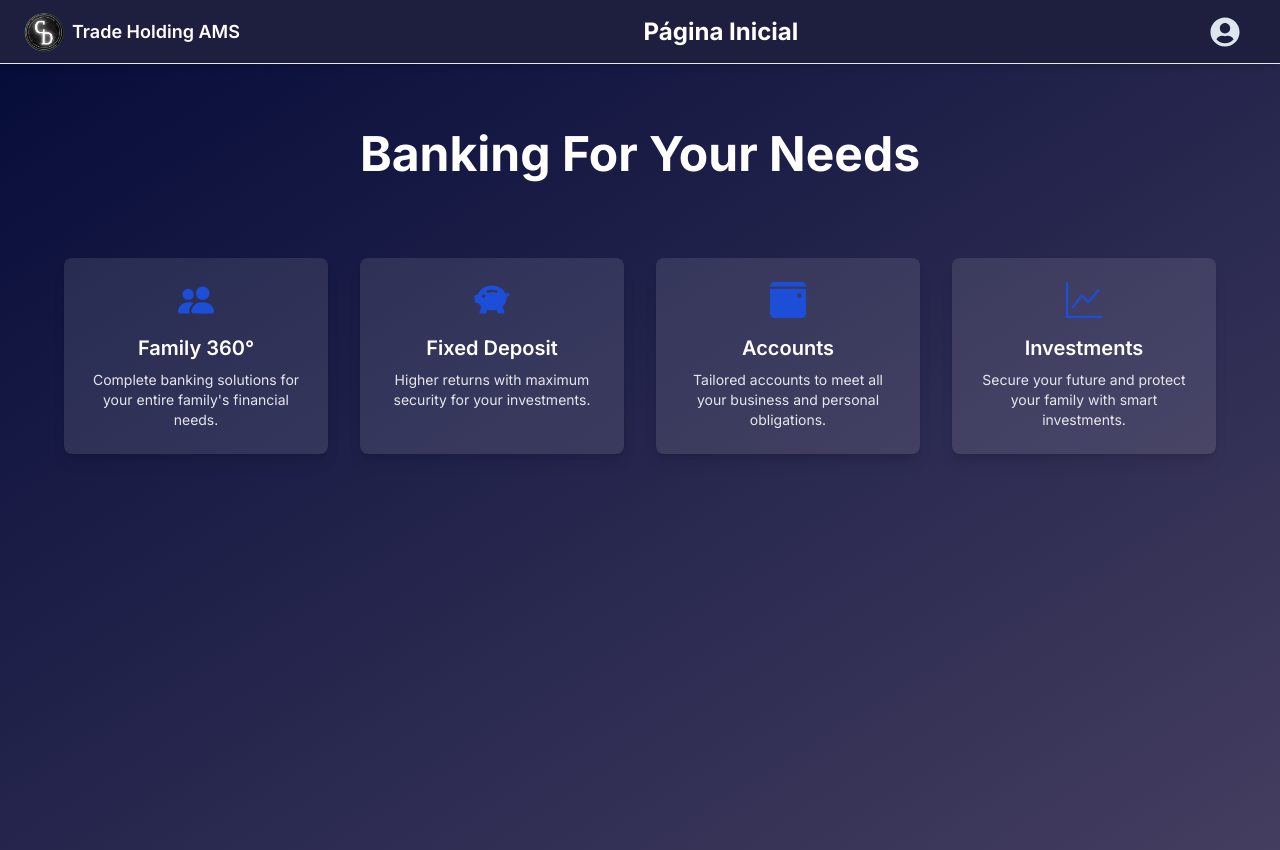
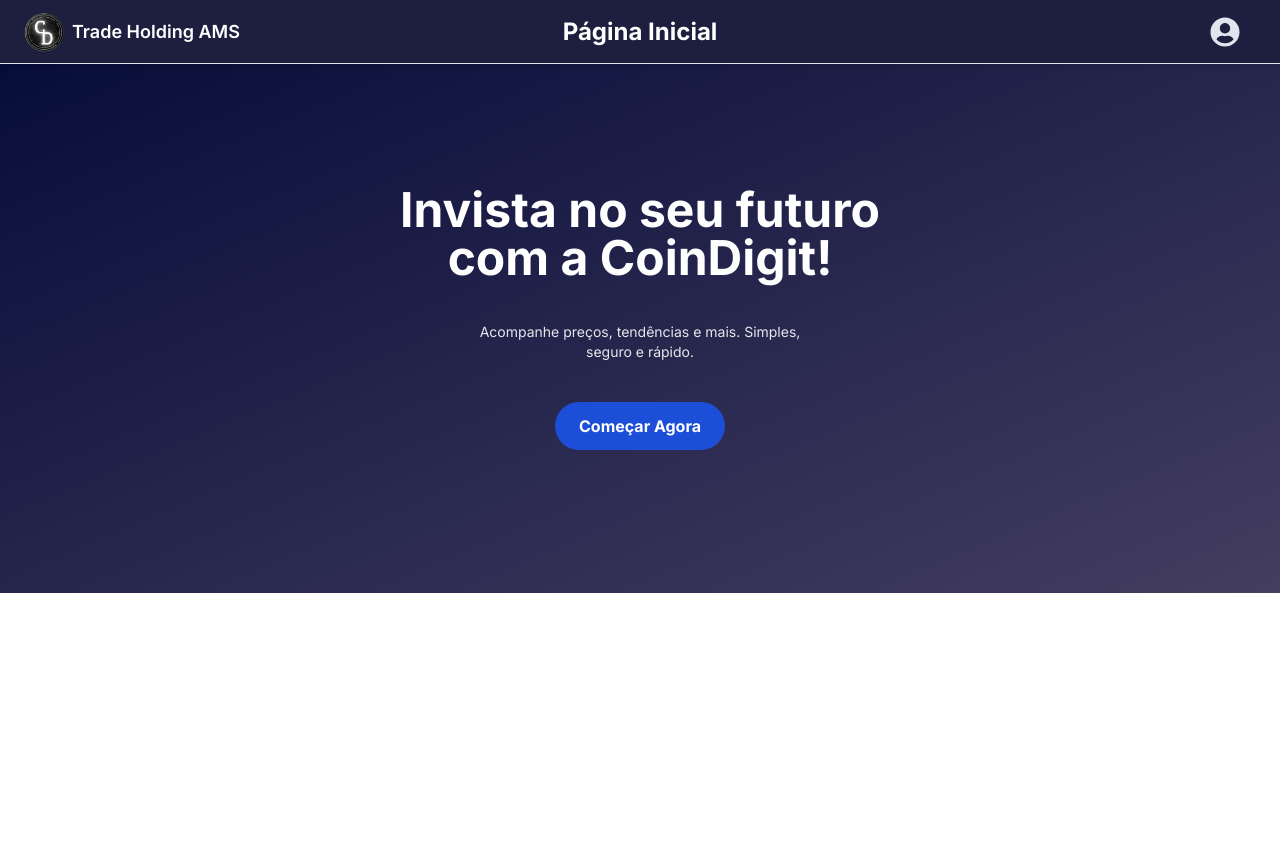
Before and after one commit to Proceed15/FASO_PRM_COINDIGIT, a Next.js app in the folder frontend/: page / in a window 1280 px wide. After the commit the page ends 800 px from the top, so only its background shows below. Built offline with nearby package versions, Linux system fonts and the light colour scheme.

Commit message:
FrontEndAdrianInicial

```diff
--- a/frontend/src/app/page.tsx
+++ b/frontend/src/app/page.tsx
@@ -1,82 +1,31 @@
 /* eslint-disable @next/next/no-img-element */
 import Header from '../components/common/Header';
-//ImportIconsEtc
-import { BsFillPeopleFill } from "react-icons/bs";
-import { BsFillPiggyBankFill } from "react-icons/bs";
-import { BsFillCalendar3EventFill } from "react-icons/bs";
-import { BsGraphUp } from "react-icons/bs";
 
 export default function Home() {
   return (
     <div>
       <Header pageName="Página Inicial" />
 
-      <div className="mt-[50px] flex flex-col items-center min-h-screen bg-gradient-to-br from-[#060c39] to-[#443e60] text-white px-4 pb-12">
-        <h1 className="text-4xl md:text-5xl font-bold text-center mt-20 mb-20">
-          Banking For Your Needs
+      <div className="mt-[-14px] flex flex-col items-center justify-center h-[543px] bg-gradient-to-br from-[#060c39] to-[#443e60] text-white px-4 pb-12">
+
+        <div className="mt-10 text-center"></div>
+        <h1 className="leading-relaxed text-4xl md:text-5xl font-bold text-center">
+          Invista no seu futuro <br />com a CoinDigit!
         </h1>
 
-        <div className="grid grid-cols-1 sm:grid-cols-2 lg:grid-cols-4 gap-8 w-full max-w-6xl">
-          {/* Family 360° */}
-          <div
-            className="bg-white/10 hover:bg-white/20 transition-all p-6 rounded-lg text-center cursor-pointer shadow-lg hover:shadow-2xl hover:transform hover:translate-y-[-5px]"
+        <div className="mt-10 text-center">
+          <p className="text-sm text-gray-200 mb-6">
+            Acompanhe preços, tendências e mais. Simples, <br />seguro e rápido.
+          </p>
+
+          <div className="mt-10 text-center"></div>
+          <button
+            className="bg-blue-700 hover:bg-blue-800 text-white font-bold py-3 px-6 rounded-full transition-transform hover:scale-105"
           >
-            <div className="flex flex-col items-center justify-center space-y-4">
-              <BsFillPeopleFill className="text-4xl text-blue-700" />
-              <div>
-                <h3 className="text-xl font-semibold">Family 360°</h3>
-                <p className="text-sm text-gray-200 mt-2">
-                  Complete banking solutions for your entire family's financial needs.
-                </p>
-              </div>
-            </div>
-          </div>
+            Começar Agora
+          </button>
+        </div>
 
-          {/* Fixed Deposit */}
-          <div
-            className="bg-white/10 hover:bg-white/20 transition-all p-6 rounded-lg text-center cursor-pointer shadow-lg hover:shadow-2xl hover:transform hover:translate-y-[-5px]"
-          >
-            <div className="flex flex-col items-center justify-center space-y-4">
-              <BsFillPiggyBankFill className="text-4xl text-blue-700" />
-              <div>
-                <h3 className="text-xl font-semibold">Fixed Deposit</h3>
-                <p className="text-sm text-gray-200 mt-2">
-                  Higher returns with maximum security for your investments.
-                </p>
-              </div>
-            </div>
-          </div>
-
-          {/* Accounts */}
-          <div
-            className="bg-white/10 hover:bg-white/20 transition-all p-6 rounded-lg text-center cursor-pointer shadow-lg hover:shadow-2xl hover:transform hover:translate-y-[-5px]"
-          >
-            <div className="flex flex-col items-center justify-center space-y-4">
-              <BsFillCalendar3EventFill className="text-4xl text-blue-700" />
-              <div>
-                <h3 className="text-xl font-semibold">Accounts</h3>
-                <p className="text-sm text-gray-200 mt-2">
-                  Tailored accounts to meet all your business and personal obligations.
-                </p>
-              </div>
-            </div>
-          </div>
-
-          {/* Investments */}
-          <div
-            className="bg-white/10 hover:bg-white/20 transition-all p-6 rounded-lg text-center cursor-pointer shadow-lg hover:shadow-2xl hover:transform hover:translate-y-[-5px]"
-          >
-            <div className="flex flex-col items-center justify-center space-y-4">
-              <BsGraphUp className="text-4xl text-blue-700" />
-              <div>
-                <h3 className="text-xl font-semibold">Investments</h3>
-                <p className="text-sm text-gray-200 mt-2">
-                  Secure your future and protect your family with smart investments.
-                </p>
-              </div>
-            </div>
-          </div>
-        </div>
       </div>
     </div>
   );
--- a/frontend/src/components/common/Header.tsx
+++ b/frontend/src/components/common/Header.tsx
@@ -1,8 +1,6 @@
 /* eslint-disable @next/next/no-img-element */
 "use client";
-//npm install lucide-react
 import { LogOut, UserCircle } from "lucide-react";
-//inporticon
 import { FaUserCircle } from 'react-icons/fa';
 import React, { useContext } from "react";
 import { useRouter } from "next/navigation";
@@ -33,36 +31,31 @@
   };
 
   return (
-    <div className="z-20 header flex items-center justify-between px-6 py-4 bg-[#1e1e3f] text-white border-b border-white-200">
+    <div className="z-20 header flex items-center justify-between px-6 py-4 bg-[#1e1e3f] text-white border-b border-white-200 relative">
+
       <div className="flex items-center gap-2">
-
-        <a href="/" className="inline-block"> <img
-          src="/images/Logo_CoinDigit.png"
-          alt="ICON"
-          className="w-10 h-10 cursor-pointer rounded-full hover:scale-105 active:scale-100 transition-transform duration-150"
-        />
+        <a href="/" className="inline-block">
+          <img
+            src="/images/Logo_CoinDigit.png"
+            alt="ICON"
+            className="w-10 h-10 cursor-pointer rounded-full hover:scale-105 active:scale-100 transition-transform duration-150"
+          />
         </a>
-
         <span className="text-lg font-semibold">{siteName}</span>
       </div>
-      <div className="text-center flex-grow">
+
+      <div className="absolute left-1/2 transform -translate-x-1/2 text-center">
         <div className="text-white font-bold text-2xl">{pageName}</div>
       </div>
 
       <div className="flex items-center gap-4">
         {user?.id ? (
           <div className="flex items-center gap-4">
-
             {user?.name && (
               <div className="mr-3 text-white font-semibold text-lg">
                 Olá, <span className="text-yellow-300 font-bold text-xl">{user.name}</span>
               </div>
             )}
-
-
-            {/*<div className="text-white font-semibold hidden sm:block"> */}
-            {/* Olá, {user.name}*/}
-            {/* </div> */}
 
             <button
               onClick={goToProfile}
@@ -79,11 +72,7 @@
             >
               <LogOut size={26} />
             </button>
-
           </div>
-
-
-
         ) : (
           <button
             onClick={handleLogin}
```
